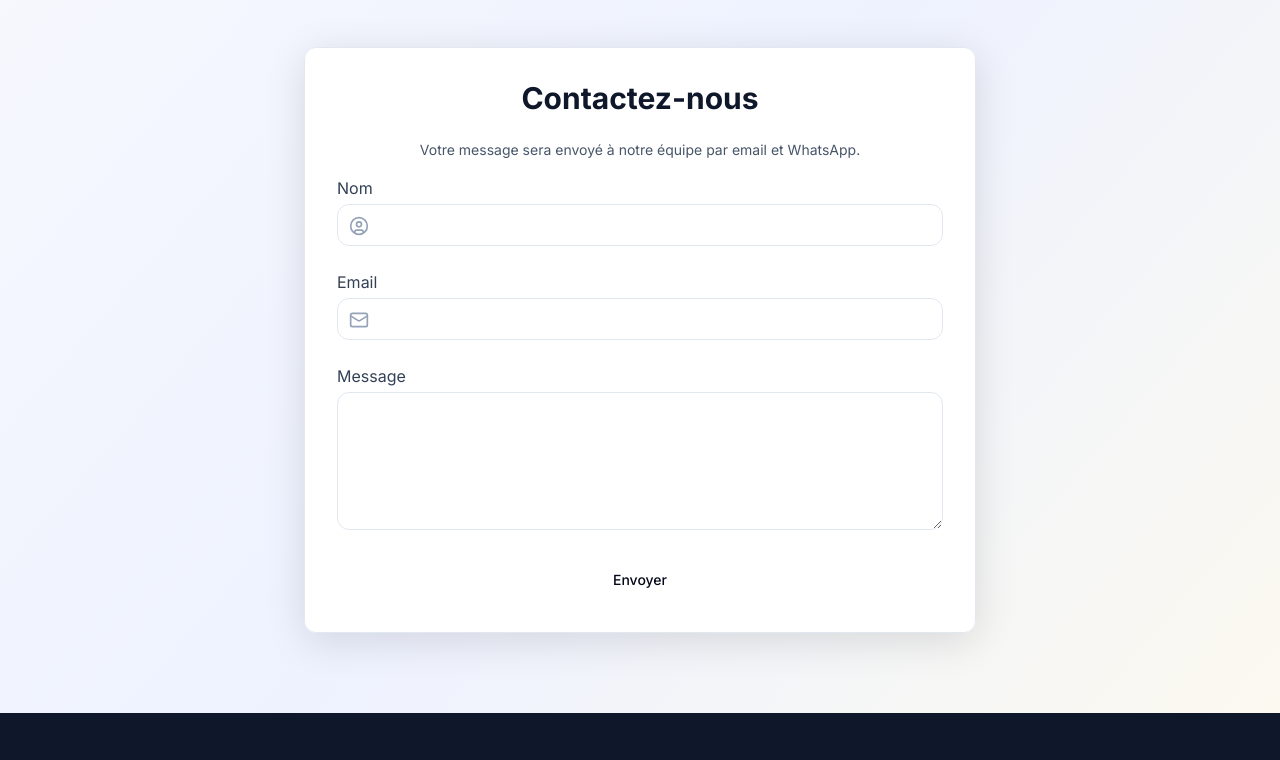
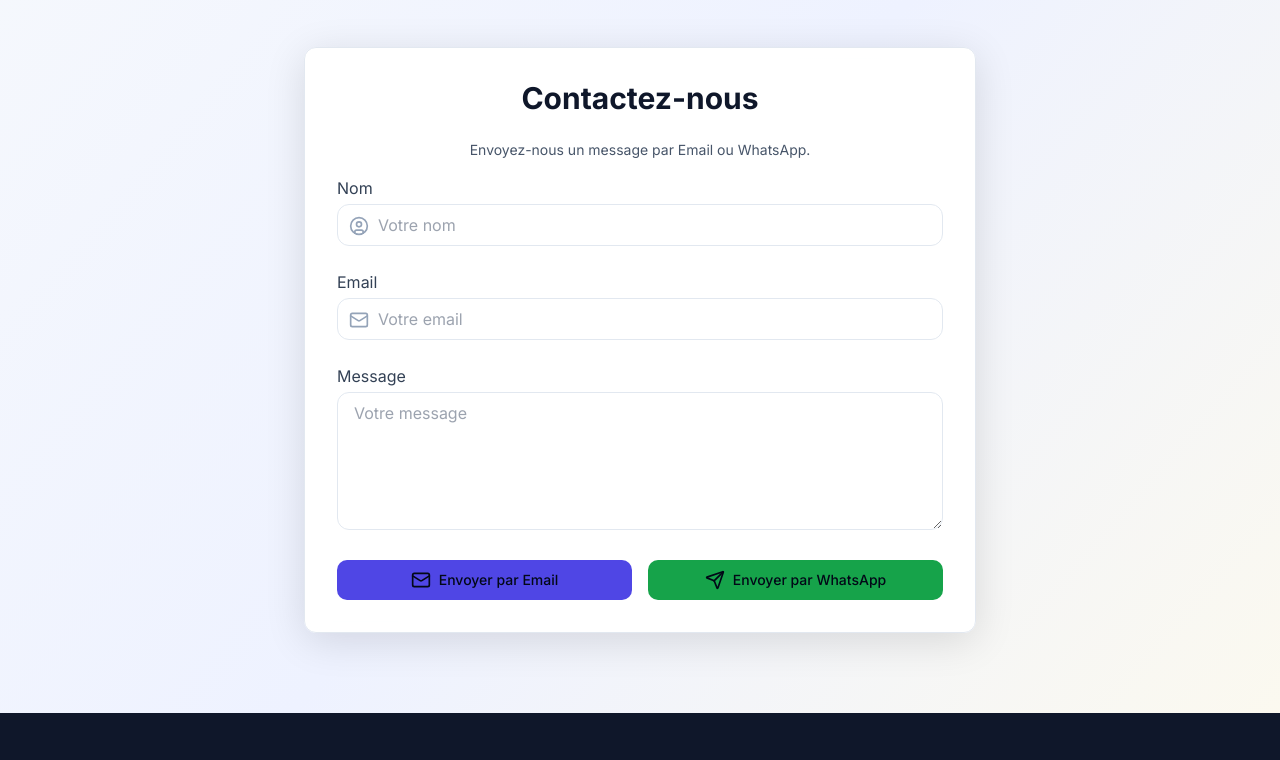
Before and after one commit to axel-chancia/factures-, a Next.js app: page /about in a window 1280 px wide. Shown: the part 426-1186 px from the top of the page. Built offline with nearby package versions, Linux system fonts and the light colour scheme.

Commit message:
modified:   app/about/page.tsx 	modified:   app/api/contact/route.ts 	modified:   store/useAuthStore.ts

```diff
--- a/app/about/page.tsx
+++ b/app/about/page.tsx
@@ -2,7 +2,7 @@
 
 import { Button } from '@/components/ui/button';
 import { Card, CardContent } from '@/components/ui/card';
-import { Mail, UserCircle } from 'lucide-react';
+import { Mail, UserCircle, Send } from 'lucide-react';
 import { motion } from 'framer-motion';
 import Navbar from '@/components/layout/Navbar';
 import Footer from '@/components/layout/Footer';
@@ -11,27 +11,32 @@ import { useState } from 'react';
 export default function About() {
   const [form, setForm] = useState({ name: '', email: '', message: '' });
   const [status, setStatus] = useState('');
+  const [loading, setLoading] = useState<{ mail: boolean; whatsapp: boolean }>({ mail: false, whatsapp: false });
 
-  const handleChange = (e: { target: { name: any; value: any; }; }) => {
+  const handleChange = (e: React.ChangeEvent<HTMLInputElement | HTMLTextAreaElement>) => {
     setForm({ ...form, [e.target.name]: e.target.value });
   };
 
-  const handleSubmit = async (e: { preventDefault: () => void; }) => {
+  const handleSubmit = async (e: React.FormEvent, mode: 'mail' | 'whatsapp') => {
     e.preventDefault();
+    setStatus('');
+    setLoading((prev) => ({ ...prev, [mode]: true }));
     try {
       const res = await fetch('/api/contact', {
         method: 'POST',
         headers: { 'Content-Type': 'application/json' },
-        body: JSON.stringify(form)
+        body: JSON.stringify({ ...form, mode }),
       });
       if (res.ok) {
-        setStatus('Message envoyé avec succès !');
+        setStatus(`Message envoyé avec succès via ${mode === 'mail' ? 'Email' : 'WhatsApp'} !`);
         setForm({ name: '', email: '', message: '' });
       } else {
         setStatus("Erreur lors de l'envoi.");
       }
     } catch (err) {
       setStatus("Erreur serveur.");
+    } finally {
+      setLoading((prev) => ({ ...prev, [mode]: false }));
     }
   };
 
@@ -67,11 +72,10 @@ export default function About() {
           <Card className="bg-white/95 shadow-strong backdrop-blur-md">
             <CardContent className="p-8">
               <h2 className="text-3xl font-bold text-brand-900 mb-6 text-center">Contactez-nous</h2>
-              {/* Ajout d'une note d'information */}
               <p className="text-center text-brand-600 text-sm mb-4">
-                Votre message sera envoyé à notre équipe par email et WhatsApp.
+                Envoyez-nous un message par Email ou WhatsApp.
               </p>
-              <form onSubmit={handleSubmit} className="space-y-6">
+              <form className="space-y-6">
                 <div>
                   <label className="block text-brand-700 mb-1">Nom</label>
                   <div className="relative">
@@ -82,7 +86,8 @@ export default function About() {
                       value={form.name}
                       onChange={handleChange}
                       required
-                      className="w-full pl-10 pr-4 py-2 border border-border rounded-lg focus:outline-none focus:ring-2 focus:ring-primary-500"
+                      placeholder="Votre nom"
+                      className="w-full pl-10 pr-4 py-2 border border-border rounded-lg focus:outline-none focus:ring-2 focus:ring-primary-500 bg-white/80"
                     />
                   </div>
                 </div>
@@ -96,7 +101,8 @@ export default function About() {
                       value={form.email}
                       onChange={handleChange}
                       required
-                      className="w-full pl-10 pr-4 py-2 border border-border rounded-lg focus:outline-none focus:ring-2 focus:ring-primary-500"
+                      placeholder="Votre email"
+                      className="w-full pl-10 pr-4 py-2 border border-border rounded-lg focus:outline-none focus:ring-2 focus:ring-primary-500 bg-white/80"
                     />
                   </div>
                 </div>
@@ -108,10 +114,30 @@ export default function About() {
                     value={form.message}
                     onChange={handleChange}
                     required
-                    className="w-full px-4 py-2 border border-border rounded-lg focus:outline-none focus:ring-2 focus:ring-primary-500"
+                    placeholder="Votre message"
+                    className="w-full px-4 py-2 border border-border rounded-lg focus:outline-none focus:ring-2 focus:ring-primary-500 bg-white/80"
                   />
                 </div>
-                <Button type="submit" className="w-full">Envoyer</Button>
+                <div className="flex flex-col sm:flex-row gap-4 mt-6">
+                  <Button
+                    type="button"
+                    className="w-full flex items-center justify-center gap-2 bg-primary-600 hover:bg-primary-700"
+                    onClick={(e) => handleSubmit(e, 'mail')}
+                    disabled={loading.mail}
+                  >
+                    <Mail className="h-5 w-5" />
+                    {loading.mail ? "Envoi..." : "Envoyer par Email"}
+                  </Button>
+                  <Button
+                    type="button"
+                    className="w-full flex items-center justify-center gap-2 bg-green-600 hover:bg-green-700"
+                    onClick={(e) => handleSubmit(e, 'whatsapp')}
+                    disabled={loading.whatsapp}
+                  >
+                    <Send className="h-5 w-5" />
+                    {loading.whatsapp ? "Envoi..." : "Envoyer par WhatsApp"}
+                  </Button>
+                </div>
                 {status && <p className="text-center text-sm text-primary-700 mt-2">{status}</p>}
               </form>
             </CardContent>
--- a/app/api/contact/route.ts
+++ b/app/api/contact/route.ts
@@ -3,20 +3,20 @@ import nodemailer from 'nodemailer';
 import twilio from 'twilio';
 
 export async function POST(req: NextRequest) {
-    const { name, email, message } = await req.json();
+    const { name, email, message, mode } = await req.json();
 
     // --- ENVOI EMAIL ---
     const transporter = nodemailer.createTransport({
-        service: 'gmail', // ou autre service
+        service: 'gmail',
         auth: {
-            user: process.env.MAIL_USER, // votre email
-            pass: process.env.MAIL_PASS, // mot de passe ou app password
+            user: process.env.MAIL_USER,
+            pass: process.env.MAIL_PASS,
         },
     });
 
     const mailOptions = {
         from: process.env.MAIL_USER,
-        to: process.env.MAIL_TO, // votre email de réception
+        to: process.env.MAIL_TO,
         subject: `Nouveau message de ${name}`,
         text: `Nom: ${name}\nEmail: ${email}\nMessage:\n${message}`,
     };
@@ -30,15 +30,18 @@ export async function POST(req: NextRequest) {
     const whatsappMessage = `Nouveau message via le site:\nNom: ${name}\nEmail: ${email}\nMessage:\n${message}`;
 
     try {
-        // Envoi email
-        await transporter.sendMail(mailOptions);
-
-        // Envoi WhatsApp
-        await twilioClient.messages.create({
-            from: `whatsapp:${process.env.TWILIO_WHATSAPP_FROM}`, // ex: whatsapp:+14155238886
-            to: `whatsapp:${process.env.WHATSAPP_TO}`, // votre numéro WhatsApp
-            body: whatsappMessage,
-        });
+        if (mode === 'mail') {
+            await transporter.sendMail(mailOptions);
+        } else if (mode === 'whatsapp') {
+            await twilioClient.messages.create({
+                from: `whatsapp:${process.env.TWILIO_WHATSAPP_FROM}`,
+                to: `whatsapp:${process.env.WHATSAPP_TO}`,
+                body: whatsappMessage,
+            });
+        } else {
+            // Si mode inconnu, on peut retourner une erreur
+            return NextResponse.json({ success: false, error: "Mode d'envoi inconnu." }, { status: 400 });
+        }
 
         return NextResponse.json({ success: true });
     } catch (error: unknown) {
--- a/store/useAuthStore.ts
+++ b/store/useAuthStore.ts
@@ -21,7 +21,7 @@ interface AuthStore {
 
 const DEFAULT_ADMIN = {
   id: 'admin-1',
-  email: 'admin@docucraft.com',
+  email: 'amakita124@gmail.com',
   role: 'admin' as const
 };
 
@@ -39,7 +39,7 @@ export const useAuthStore = create<AuthStore>()(
         const { admins } = get();
         const isAdminUser = admins.some(admin => admin.email === email);
 
-        if (isAdminUser && password === 'admin123') {
+        if (isAdminUser && password === '@rsel2024') {
           const adminUser = admins.find(admin => admin.email === email)!;
           set({
             user: adminUser,
```
